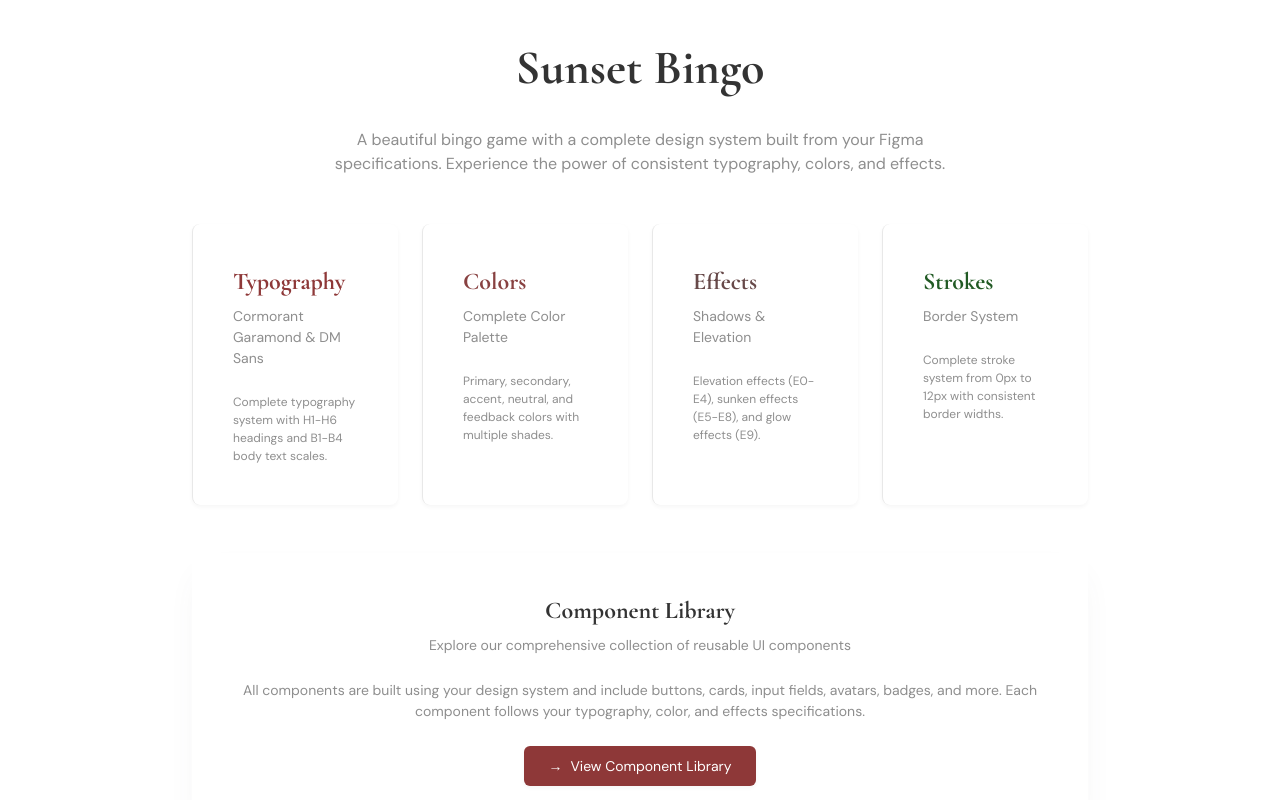
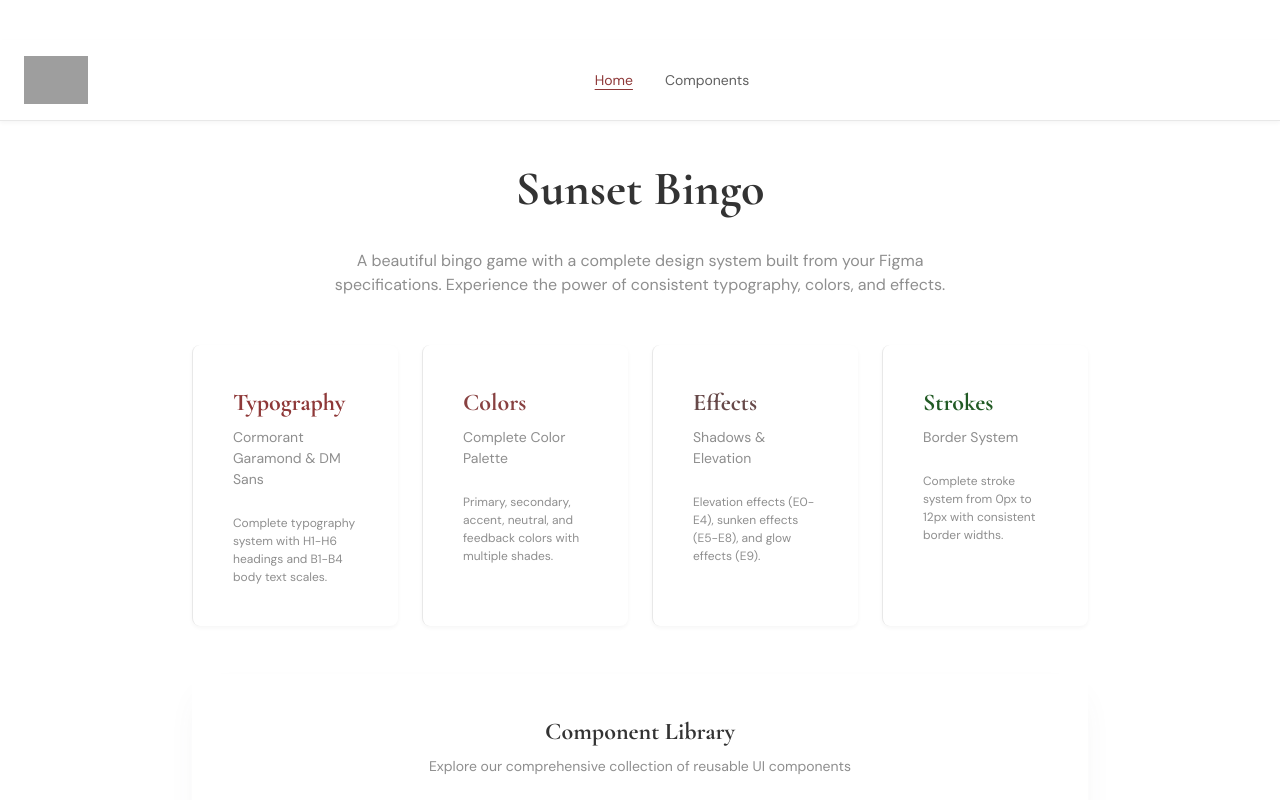
Before and after one commit to Pharoh-Ramses/Bingo-world-tour, a Next.js app: page / in a window 1280 px wide. Shown: the top 800 px of the page. Built offline with nearby package versions, Linux system fonts and the light colour scheme; grey boxes are pictures that could not be loaded.

Commit message:
working on the header

```diff
--- /dev/null
+++ b/app/(root)/layout.tsx
@@ -0,0 +1,16 @@
+import React from 'react'
+import Header from '@/components/Header'
+
+
+const Layout = ({children}: {children: React.ReactNode}) => {
+  return (
+    <main className='max-w-7xl mx-auto min-h-screen'>
+      <div className="container py-10">
+        <Header />
+        {children}
+      </div>
+    </main>
+  )
+}
+
+export default Layout
--- a/app/components/page.tsx
+++ b/app/components/page.tsx
@@ -1,3 +1,4 @@
+"use client"
 import { Button } from "@/components/ui/button"
 import { Card, CardContent, CardDescription, CardHeader, CardTitle } from "@/components/ui/card"
 import { Input } from "@/components/ui/input"
--- /dev/null
+++ b/components/Header.tsx
@@ -0,0 +1,34 @@
+import Link from 'next/link'
+import Image from 'next/image'
+import NavItems from './NavItems'
+
+const Header = () => {
+  return (
+    <header className="sticky top-0 z-50 bg-neutral-100 shadow-e1 border-b border-neutral-200">
+      <div className="max-w-7xl mx-auto px-6 py-4">
+        <div className="flex items-center justify-between">
+          <Link href="/" className="flex items-center">
+            <Image
+              src="/assets/logo.png"
+              alt="Sunset Bingo"
+              width={100}
+              height={100}
+              className="h-12 w-auto"
+            />
+          </Link>
+
+          <div className="hidden sm:block">
+            <NavItems />
+          </div>
+
+          {/* User Dropdown - placeholder for future implementation */}
+          <div className="hidden sm:block">
+            {/* User Dropdown will go here */}
+          </div>
+        </div>
+      </div>
+    </header>
+  )
+}
+
+export default Header
--- /dev/null
+++ b/components/NavItems.tsx
@@ -0,0 +1,37 @@
+"use client"
+import Link from 'next/link'
+import { usePathname } from 'next/navigation'
+
+const NavItems = () => {
+  const pathname = usePathname()
+
+  const navLinks = [
+    { href: '/', label: 'Home' },
+    { href: '/components', label: 'Components' }
+  ]
+
+  return (
+    <nav className="flex items-center gap-8">
+      {navLinks.map((link) => {
+        const isActive = pathname === link.href
+        return (
+          <Link
+            key={link.href}
+            href={link.href}
+            className={`
+              body-2 font-medium transition-colors duration-200
+              ${isActive
+                ? 'text-primary-500 underline underline-offset-4'
+                : 'text-neutral-800 hover:text-primary-500'
+              }
+            `}
+          >
+            {link.label}
+          </Link>
+        )
+      })}
+    </nav>
+  )
+}
+
+export default NavItems
```
Also changed, not shown: app/(root)/page.tsx (renamed from app/page.tsx).
